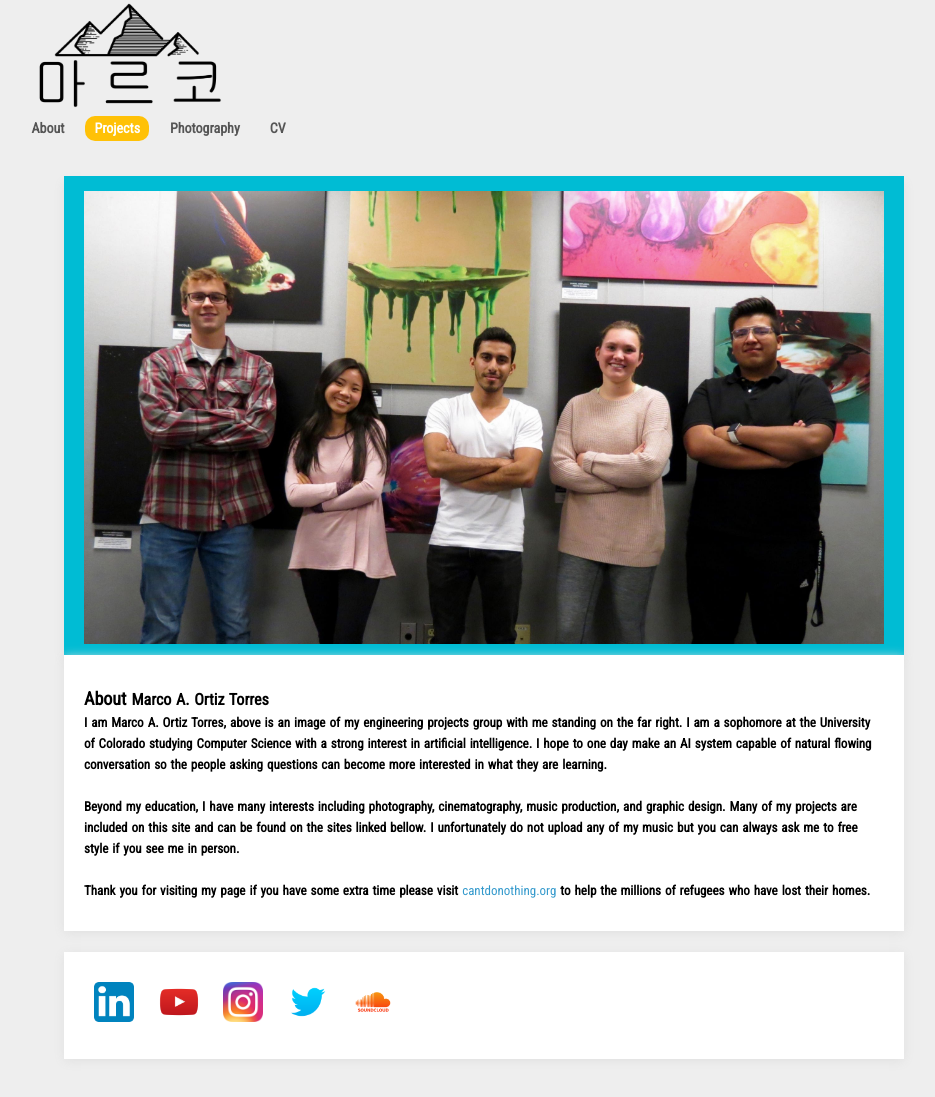
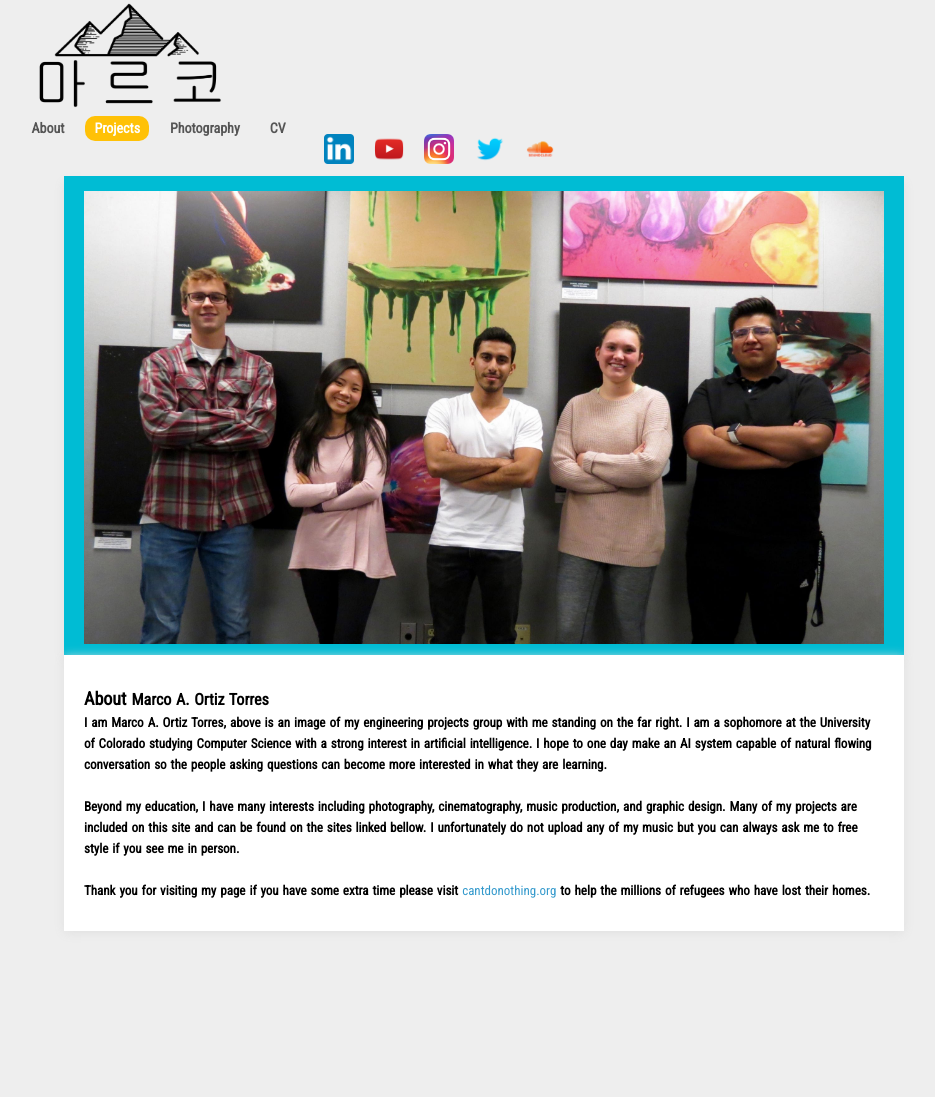
Before and after one commit to marcoortiztorres/marcoortiztorres.me, a plain HTML site: page index.html in a window 1280 px wide. Shown: the part 39-1136 px from the top of the page, without its empty margins (156-1091 px from the left). After the commit the page ends 991 px from the top, so only its background shows below. Drawn offline with nearby package versions, Linux system fonts and the light colour scheme.

Commit message:
Update index.html

```diff
--- a/index.html
+++ b/index.html
@@ -57,6 +57,32 @@
           <a href="cv.html" id="p954223" rel="history" name="marcoortiztorres">CV</a>
         </h3>
       </div>
+      <div align="right">
+        <!-- LinkedIn -->
+          <a href="https://www.linkedin.com/in/marco-ortiz-torres-ab6007116">
+            <img src="images/linkedin.png" alt="LinkedIn Logo" width="30" height="30" style="margin: 0px 5px">
+          </a>
+
+        <!-- YouTube -->
+          <a href="https://www.youtube.com/marcoortiztorres">
+            <img src="images/YouTube.png" alt="YouTube Logo" width="30" height="30" style="margin: 0px 5px">
+          </a>
+
+        <!-- Instagram -->
+          <a href="https://www.instagram.com/marcoortiztorres">
+            <img src="images/instagram.png" alt="Instagram Logo" width="30" height="30" style="margin: 0px 5px">
+          </a>
+
+        <!-- Twitter -->
+          <a href="https://www.twitter.com/marcoortiztorre">
+            <img src="images/Twitter.png" alt="Twitter Logo" width="30" height="30" style="margin: 0px 5px">
+          </a>
+
+        <!-- SoundCloud -->
+          <a href="https://soundcloud.com/marcoortiztorres">
+            <img src="images/SoundCloud.png" alt="SoundCloud Logo" width="30" height="30" style="margin: 0px 5px">
+          </a>
+      </div>
     </div><br><br>
 
 
@@ -83,44 +109,6 @@
         <b> to help the millions of refugees who have lost their homes.</b>
       </font>
     </section><br>
-    <!-- <section class="title"></section> -->
-
-    <!-- Social Media Links -->
-
-    <section class="info">
-      <!--
-      <font size="4">
-        <b>Social Media Pages</b><br><br>
-      </font>
-      -->
-      <font size="3">
-        <!-- LinkedIn -->
-          <a href="https://www.linkedin.com/in/marco-ortiz-torres-ab6007116">
-            <img src="images/linkedin.png" alt="LinkedIn Logo" width="40" height="40" style="margin: 0px 10px">
-          </a>
-
-        <!-- YouTube -->
-          <a href="https://www.youtube.com/marcoortiztorres">
-            <img src="images/YouTube.png" alt="YouTube Logo" width="40" height="40" style="margin: 0px 10px">
-          </a>
-
-        <!-- Instagram -->
-          <a href="https://www.instagram.com/marcoortiztorres">
-            <img src="images/instagram.png" alt="Instagram Logo" width="40" height="40" style="margin: 0px 10px">
-          </a>
-
-        <!-- Twitter -->
-          <a href="https://www.twitter.com/marcoortiztorre">
-            <img src="images/Twitter.png" alt="Twitter Logo" width="40" height="40" style="margin: 0px 10px">
-          </a>
-
-        <!-- SoundCloud -->
-          <a href="https://soundcloud.com/marcoortiztorres">
-            <img src="images/SoundCloud.png" alt="SoundCloud Logo" width="40" height="40" style="margin: 0px 10px">
-          </a>
-      </font>
-    </section><br>
-    <br><br>
 
     <script src="javascripts/scale.fix.js"></script>
 
```
